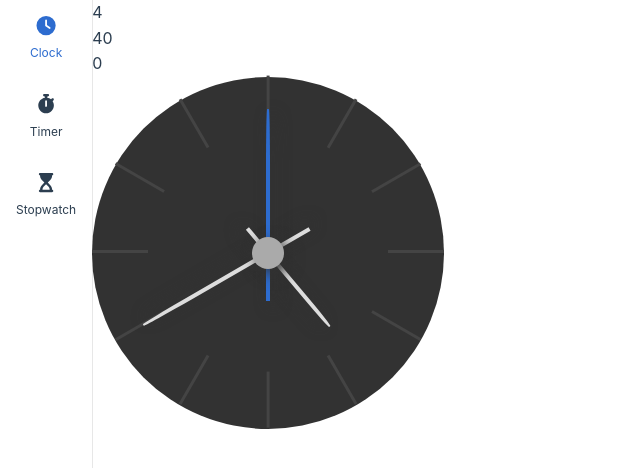
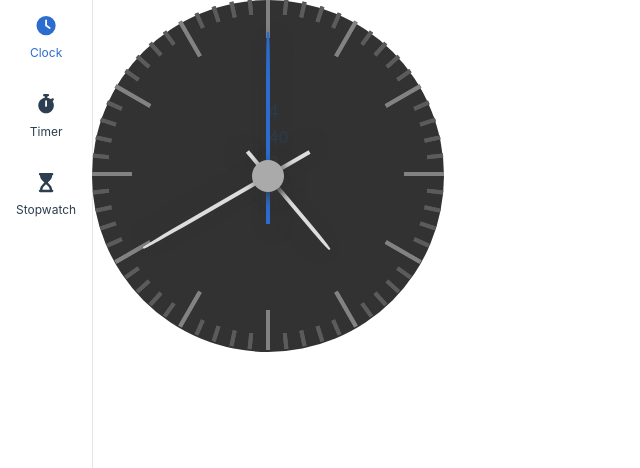
Before and after one commit to Klrfl/TellTime, a Vue app: page / in a window 1280 px wide. Shown: the top 468 px of the page, without its empty margins (0-640 px from the left). Built offline with nearby package versions, Linux system fonts and the light colour scheme.

Commit message:
clock indicator styling

```diff
--- a/src/components/WorldClock.vue
+++ b/src/components/WorldClock.vue
@@ -1,75 +1,67 @@
 <template>
-  <DigitalWorldClock :hours="hours" :minutes="minutes" :seconds="seconds" />
   <div class="clock">
-    <div class="clock__indicator-container--small">
-      <span class="clock__indicator--small"></span
-      ><span class="clock__indicator--small"></span
-      ><span class="clock__indicator--small"></span
-      ><span class="clock__indicator--small"></span
-      ><span class="clock__indicator--small"></span
-      ><span class="clock__indicator--small"></span
-      ><span class="clock__indicator--small"></span
-      ><span class="clock__indicator--small"></span
-      ><span class="clock__indicator--small"></span
-      ><span class="clock__indicator--small"></span
-      ><span class="clock__indicator--small"></span
-      ><span class="clock__indicator--small"></span
-      ><span class="clock__indicator--small"></span
-      ><span class="clock__indicator--small"></span
-      ><span class="clock__indicator--small"></span
-      ><span class="clock__indicator--small"></span
-      ><span class="clock__indicator--small"></span
-      ><span class="clock__indicator--small"></span
-      ><span class="clock__indicator--small"></span
-      ><span class="clock__indicator--small"></span
-      ><span class="clock__indicator--small"></span
-      ><span class="clock__indicator--small"></span
-      ><span class="clock__indicator--small"></span
-      ><span class="clock__indicator--small"></span
-      ><span class="clock__indicator--small"></span
-      ><span class="clock__indicator--small"></span
-      ><span class="clock__indicator--small"></span
-      ><span class="clock__indicator--small"></span
-      ><span class="clock__indicator--small"></span
-      ><span class="clock__indicator--small"></span
-      ><span class="clock__indicator--small"></span
-      ><span class="clock__indicator--small"></span
-      ><span class="clock__indicator--small"></span
-      ><span class="clock__indicator--small"></span
-      ><span class="clock__indicator--small"></span
-      ><span class="clock__indicator--small"></span
-      ><span class="clock__indicator--small"></span
-      ><span class="clock__indicator--small"></span
-      ><span class="clock__indicator--small"></span
-      ><span class="clock__indicator--small"></span
-      ><span class="clock__indicator--small"></span
-      ><span class="clock__indicator--small"></span
-      ><span class="clock__indicator--small"></span
-      ><span class="clock__indicator--small"></span
-      ><span class="clock__indicator--small"></span
-      ><span class="clock__indicator--small"></span
-      ><span class="clock__indicator--small"></span
-      ><span class="clock__indicator--small"></span
-      ><span class="clock__indicator--small"></span
-      ><span class="clock__indicator--small"></span
-      ><span class="clock__indicator--small"></span
-      ><span class="clock__indicator--small"></span
-      ><span class="clock__indicator--small"></span
-      ><span class="clock__indicator--small"></span
-      ><span class="clock__indicator--small"></span
-      ><span class="clock__indicator--small"></span
-      ><span class="clock__indicator--small"></span
-      ><span class="clock__indicator--small"></span
-      ><span class="clock__indicator--small"></span
-      ><span class="clock__indicator--small"></span>
-    </div>
+    <DigitalWorldClock :hours="hours" :minutes="minutes" :seconds="seconds" />
     <div class="clock__indicator-container">
-      <span class="clock__indicator"></span>
-      <span class="clock__indicator"></span>
-      <span class="clock__indicator"></span>
-      <span class="clock__indicator"></span>
-      <span class="clock__indicator"></span>
-      <span class="clock__indicator"></span>
+      <span class="clock__indicator"></span
+      ><span class="clock__indicator"></span
+      ><span class="clock__indicator"></span
+      ><span class="clock__indicator"></span
+      ><span class="clock__indicator"></span
+      ><span class="clock__indicator"></span
+      ><span class="clock__indicator"></span
+      ><span class="clock__indicator"></span
+      ><span class="clock__indicator"></span
+      ><span class="clock__indicator"></span
+      ><span class="clock__indicator"></span
+      ><span class="clock__indicator"></span
+      ><span class="clock__indicator"></span
+      ><span class="clock__indicator"></span
+      ><span class="clock__indicator"></span
+      ><span class="clock__indicator"></span
+      ><span class="clock__indicator"></span
+      ><span class="clock__indicator"></span
+      ><span class="clock__indicator"></span
+      ><span class="clock__indicator"></span
+      ><span class="clock__indicator"></span
+      ><span class="clock__indicator"></span
+      ><span class="clock__indicator"></span
+      ><span class="clock__indicator"></span
+      ><span class="clock__indicator"></span
+      ><span class="clock__indicator"></span
+      ><span class="clock__indicator"></span
+      ><span class="clock__indicator"></span
+      ><span class="clock__indicator"></span
+      ><span class="clock__indicator"></span
+      ><span class="clock__indicator"></span
+      ><span class="clock__indicator"></span
+      ><span class="clock__indicator"></span
+      ><span class="clock__indicator"></span
+      ><span class="clock__indicator"></span
+      ><span class="clock__indicator"></span
+      ><span class="clock__indicator"></span
+      ><span class="clock__indicator"></span
+      ><span class="clock__indicator"></span
+      ><span class="clock__indicator"></span
+      ><span class="clock__indicator"></span
+      ><span class="clock__indicator"></span
+      ><span class="clock__indicator"></span
+      ><span class="clock__indicator"></span
+      ><span class="clock__indicator"></span
+      ><span class="clock__indicator"></span
+      ><span class="clock__indicator"></span
+      ><span class="clock__indicator"></span
+      ><span class="clock__indicator"></span
+      ><span class="clock__indicator"></span
+      ><span class="clock__indicator"></span
+      ><span class="clock__indicator"></span
+      ><span class="clock__indicator"></span
+      ><span class="clock__indicator"></span
+      ><span class="clock__indicator"></span
+      ><span class="clock__indicator"></span
+      ><span class="clock__indicator"></span
+      ><span class="clock__indicator"></span
+      ><span class="clock__indicator"></span
+      ><span class="clock__indicator"></span>
     </div>
     <div class="clock__dot"></div>
     <div class="clock__hand clock__hand--hours"></div>
@@ -127,7 +119,7 @@ onMounted(() => {
 });
 </script>
 
-<style>
+<style lang="scss">
 :root {
   --hours: 60;
   --minutes: 60;
@@ -140,60 +132,41 @@ onMounted(() => {
   aspect-ratio: 1 / 1;
   border-radius: 50%;
   position: relative;
+
+  & > * {
+    position: absolute;
+    bottom: 50%;
+    left: 50%;
+  }
 }
 
-.clock > * {
-  position: absolute;
-  bottom: 50%;
-  left: 50%;
-}
-
-.clock__indicator-container,
-.clock__indicator-container--small {
+.clock__indicator-container {
   position: absolute;
   inset: 0;
 }
 
-.clock__indicator,
-.clock__indicator--small {
+.clock__indicator {
   background: transparent;
   position: absolute;
   bottom: 50%;
   width: 100%;
+  height: 0.25rem;
+  border-left: 2vmin solid #5b5b5b;
+  border-right: 2vmin solid #5b5b5b;
 }
 
-.clock__indicator {
-  height: 0.2rem;
-  border-left: 7vmin solid #444;
-  border-right: 7vmin solid #444;
-}
+// rotate thick clock indicator
+@for $i from 1 through 60 {
+  .clock__indicator:nth-child(#{$i}) {
+    $degree: calc($i * 6);
+    transform: rotate(#{$degree}deg);
 
-.clock__indicator--small {
-  height: 0.1rem;
-  background: transparent;
-  position: absolute;
-  bottom: 50%;
-  width: 100%;
-}
-
-.clock__indicator:nth-child(2) {
-  transform: rotate(30deg);
-}
-
-.clock__indicator:nth-child(3) {
-  transform: rotate(60deg);
-}
-
-.clock__indicator:nth-child(4) {
-  transform: rotate(90deg);
-}
-
-.clock__indicator:nth-child(5) {
-  transform: rotate(120deg);
-}
-
-.clock__indicator:nth-child(6) {
-  transform: rotate(150deg);
+    // if is multiple of 5
+    @if $i % 5 == 0 {
+      border-left: 5vmin solid #828282;
+      border-right: 5vmin solid #828282;
+    }
+  }
 }
 
 .clock__dot,
```
